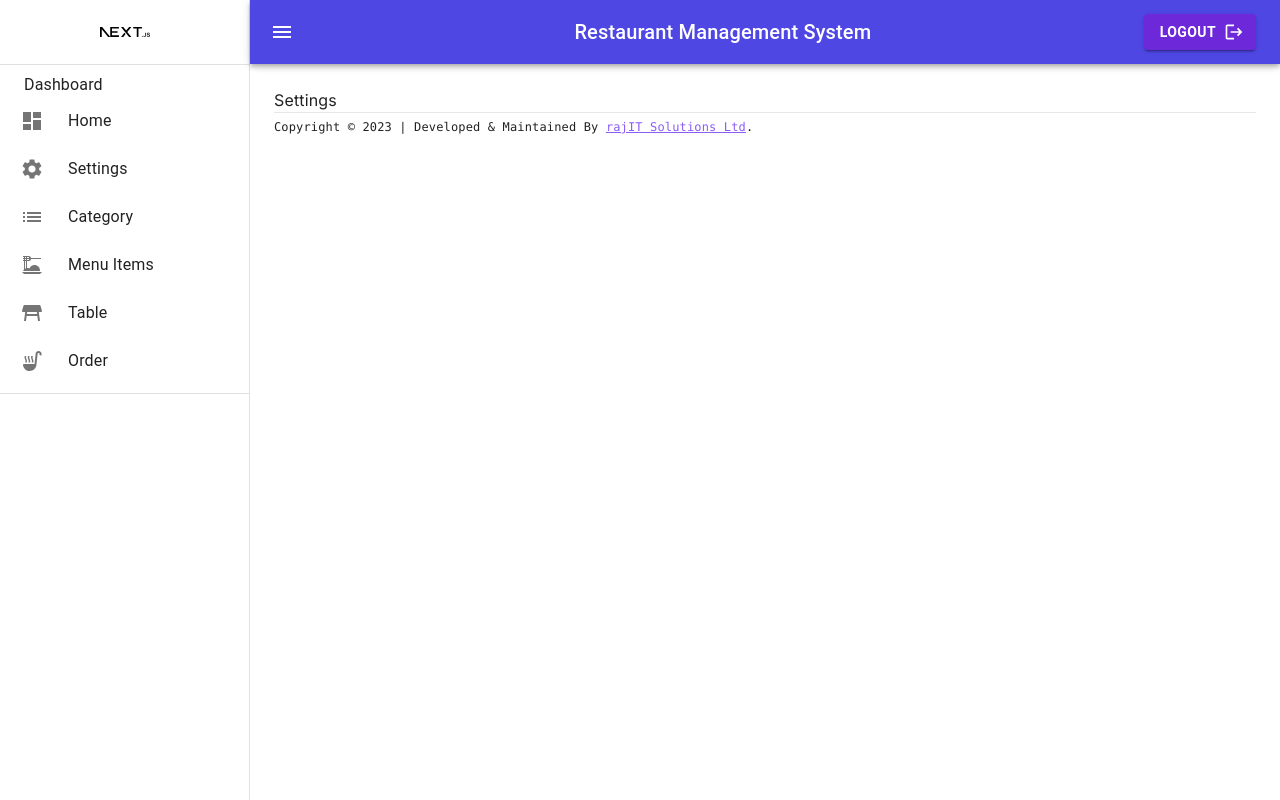
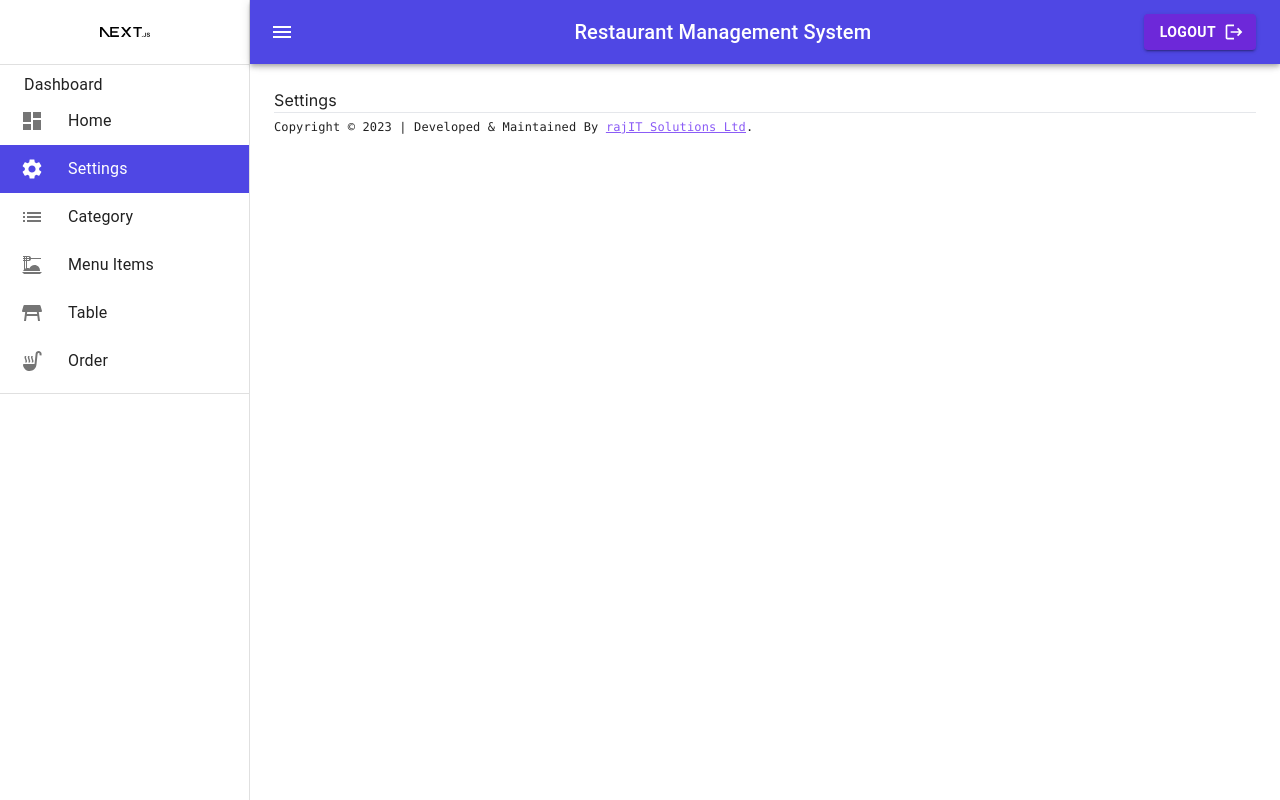
Before and after one commit to JavaScriptForEverything/muktadir-hossains-resturent-project--not-mine, a Next.js app: page /dashboard/settings in a window 1280 px wide. Built offline with nearby package versions, Linux system fonts and the light colour scheme.

Commit message:
dashboard logOut bug fixed & dashboard active color func added

```diff
--- a/src/app/dashboard/menu-items/page.jsx
+++ b/src/app/dashboard/menu-items/page.jsx
@@ -1,8 +1,5 @@
 "use client";
 import React, { useState, useEffect } from "react";
-import Box from "@mui/material/Box";
-import TextField from "@mui/material/TextField";
-import useInput from "@/hooks/useInput";
 import axios from "axios";
 import CreateMenuItemModal from "@/components/muiComponents/createMenuItemModal";
 import MenuItemDataTable from "@/components/muiComponents/MenuItemDataTable";
@@ -13,7 +10,6 @@ const menuItems = () => {
   const fetchAllMenuItems = async()=>{
     try{
       const response = await axios.get("/api/menu-items");
-      console.log(response.data.data)
       setMenuItems(response.data.data);
     }
     catch(err){
--- a/src/components/Header.jsx
+++ b/src/components/Header.jsx
@@ -16,7 +16,6 @@ import ListItem from "@mui/material/ListItem";
 import ListItemButton from "@mui/material/ListItemButton";
 import ListItemIcon from "@mui/material/ListItemIcon";
 import ListItemText from "@mui/material/ListItemText";
-import DashboardIcon from "@mui/icons-material/Dashboard";
 import LogoutIcon from "@mui/icons-material/Logout";
 // My imports::
 import Image from "next/image";
@@ -24,7 +23,8 @@ import Link from "next/link";
 import listItems from "@/assets/ListItems";
 import Colors from "@/assets/Colors";
 import { Button } from "@mui/material";
-import { useRouter } from "next/navigation";
+import { useRouter, usePathname } from "next/navigation";
+import axios from "axios";
 
 const drawerWidth = 250;
 const openedMixin = (theme) => ({
@@ -94,31 +94,24 @@ const Drawer = styled(MuiDrawer, {
 
 export default function MiniDrawer() {
   const router = useRouter();
+  const pathname = usePathname();
   const theme = useTheme();
   const [open, setOpen] = React.useState(true);
 
   const [list, setList] = React.useState(listItems);
-  const handelChangeColor = (El) => {
-    setList((prevList) =>
-      prevList.map((item) =>
-        item.id === El.id
-          ? { ...item, active: true }
-          : { ...item, active: false }
-      )
-    );
-  };
+
   const handelDrawerToggle = () => {
     setOpen(!open);
   };
 
   // Log Out Handler::
-  const handelLogOut = () => {
-    fetch("/api/users/logout")
-      .then((res) => {
-        console.log(res)
-        res.statusCode === 200 && router.push("/login");
-      })
-      .catch((err) => console.log(err));
+  const handelLogOut = async () => {
+    try {
+      const res = await axios.get(`/api/users/logout`);
+      res.status === 200 && router.push("/login");
+    } catch (error) {
+      console.log(error);
+    }
   };
 
   return (
@@ -187,16 +180,16 @@ export default function MiniDrawer() {
           )}
           {list.map((El, Idx) => (
             <ListItem key={Idx} disablePadding sx={{ display: "block" }}>
-              <Link href={El.link} onClick={() => handelChangeColor(El)}>
+              <Link href={El.link}>
                 <ListItemButton
                   sx={{
                     minHeight: 48,
                     justifyContent: open ? "initial" : "center",
                     px: 2.5,
                     fontWeight: 700,
-                    backgroundColor: El.active === true && Colors.primary,
+                    backgroundColor: El.link === pathname && Colors.primary,
                     "&:hover": {
-                      backgroundColor: El.active === true && Colors.primary,
+                      backgroundColor: El.link === pathname && Colors.primary,
                     },
                   }}
                 >
@@ -205,7 +198,7 @@ export default function MiniDrawer() {
                       minWidth: 0,
                       mr: open ? 3 : "auto",
                       justifyContent: "center",
-                      color: El.active === true && Colors.white,
+                      color: El.link === pathname && Colors.white,
                     }}
                   >
                     {El.icon}
@@ -214,7 +207,7 @@ export default function MiniDrawer() {
                     primary={El.title}
                     sx={{
                       opacity: open ? 1 : 0,
-                      color: El.active === true && Colors.white,
+                      color: El.link === pathname && Colors.white,
                       fontWeight: "bold",
                     }}
                   />
--- a/src/components/muiComponents/createMenuItemModal.jsx
+++ b/src/components/muiComponents/createMenuItemModal.jsx
@@ -24,8 +24,6 @@ export default function CreateMenuItemModal({fetchAllMenuItems}) {
   const handleClose = () => setOpen(false);
 
   const [allCategory, setAllCategory] = useState([]);
-
-  console.log(allCategory);
 
   const getAllCategory = async () => {
     try {
```
